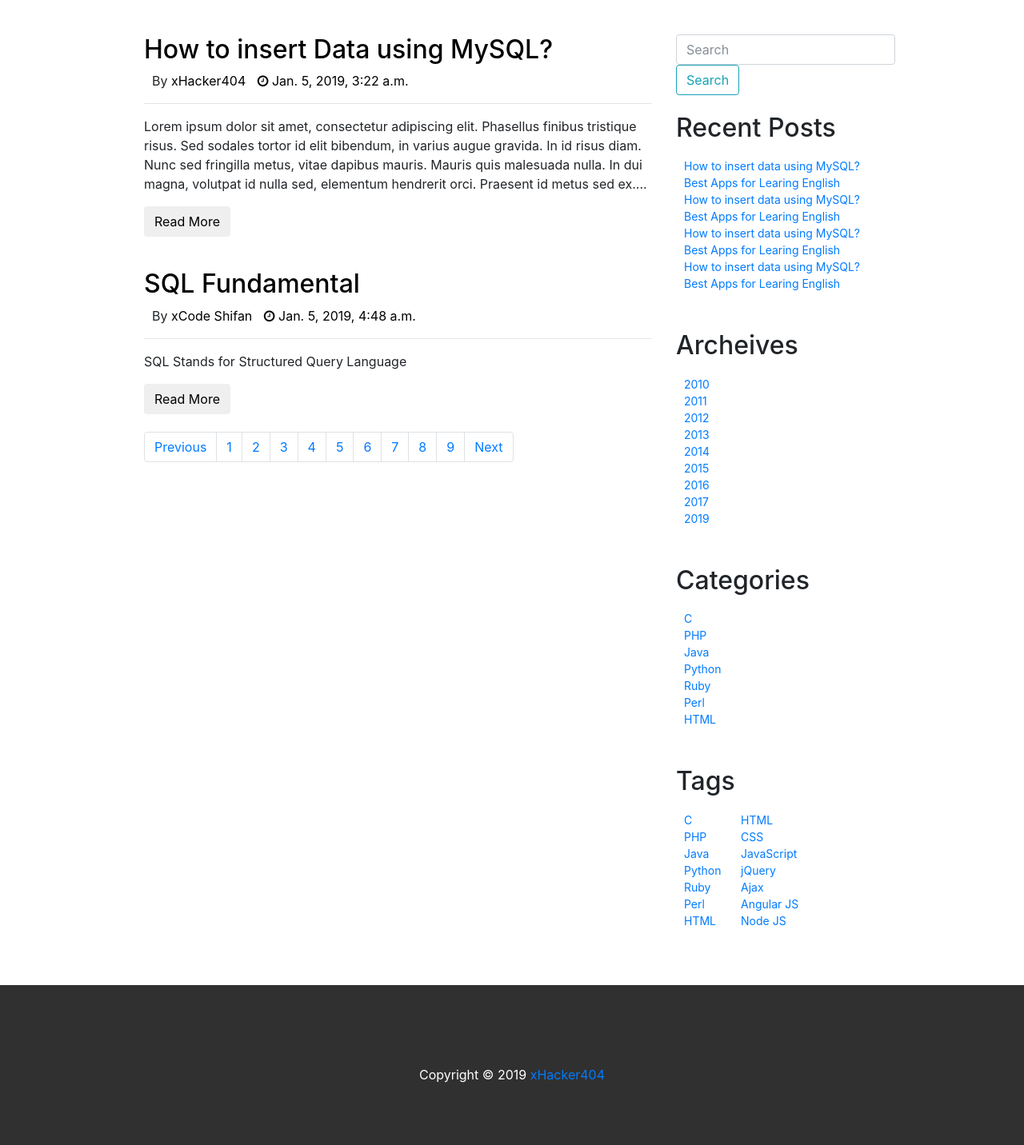
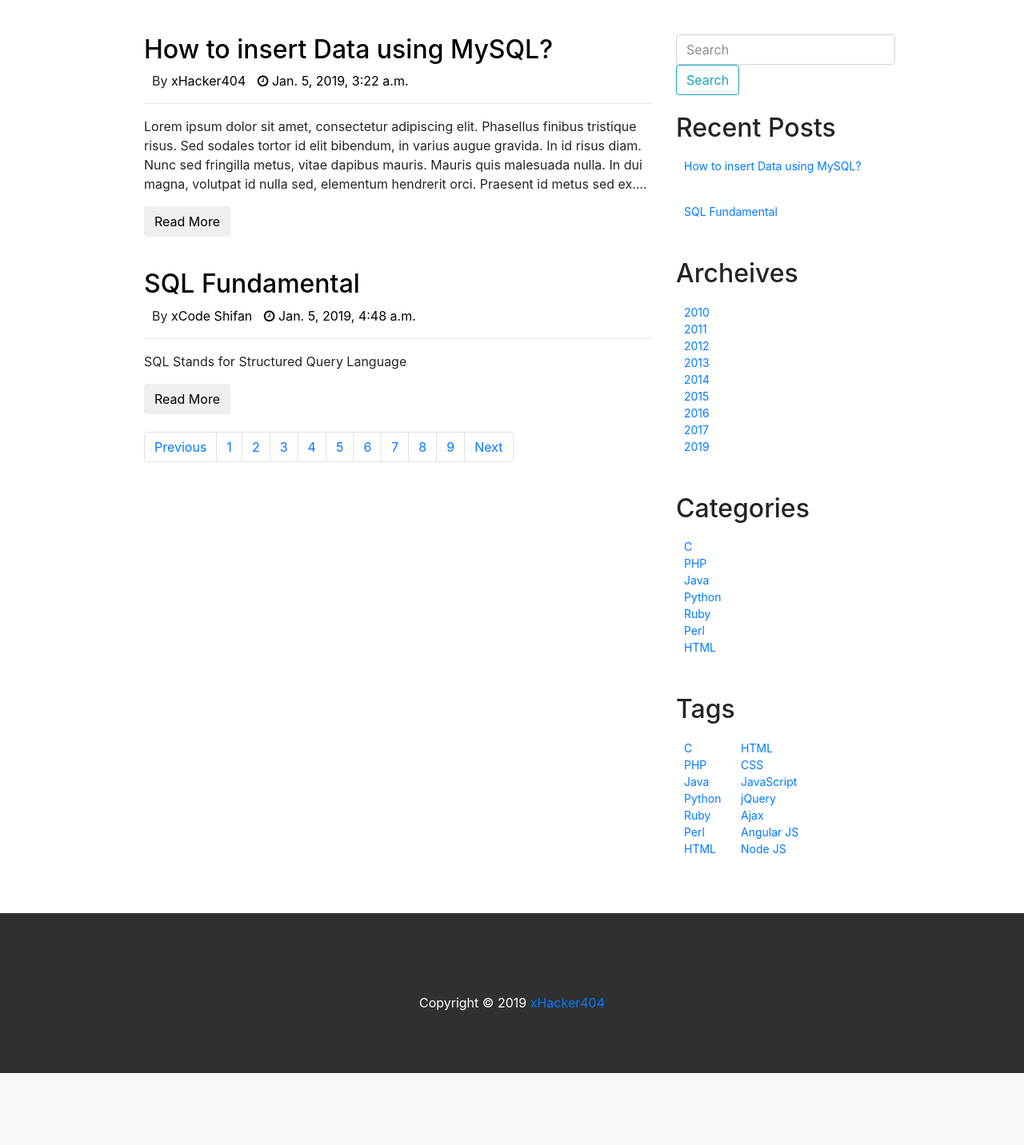
Before and after one commit to akdev5/django-blog, a Django app: page / in a window 1280 px wide. Shown: the part 58-1490 px from the top of that part at 80% size. After the commit the page ends 1400 px from the top of that part, so only its background shows below. Run offline with Django 3.2, Linux system fonts and the light colour scheme; data comes from the database, SQL or seed files in the repository; the page is wider than the window, and the part outside it is not shown; some libraries are stand-ins or nearby versions.

Commit message:
index.html changed little bit

```diff
--- a/templates/blog/index.html
+++ b/templates/blog/index.html
@@ -97,17 +97,16 @@
                </form>
                  <div class="widget">
                     <h2>Recent Posts</h2>
-                    <ul>
-                        <li> <a href="#">How to insert data using MySQL?</a> </li>
-                        <li> <a href="#">Best Apps for Learing English</a> </li>
-                        <li> <a href="#">How to insert data using MySQL?</a> </li>
-                        <li> <a href="#">Best Apps for Learing English</a> </li>
-                        <li> <a href="#">How to insert data using MySQL?</a> </li>
-                        <li> <a href="#">Best Apps for Learing English</a> </li>
-                        <li> <a href="#">How to insert data using MySQL?</a> </li>
-                        <li> <a href="#">Best Apps for Learing English</a> </li>
+										{% if posts %}
+											{% for post in posts %}
+										<ul>
+                        <li> <a href="#">{{post.title}}</a> </li>
 
                     </ul>
+											{% endfor %}
+										{% else %}
+										<p>No Recent Post!</p>
+										{% endif %}
                 </div>
 
                 <div class="widget">
```
